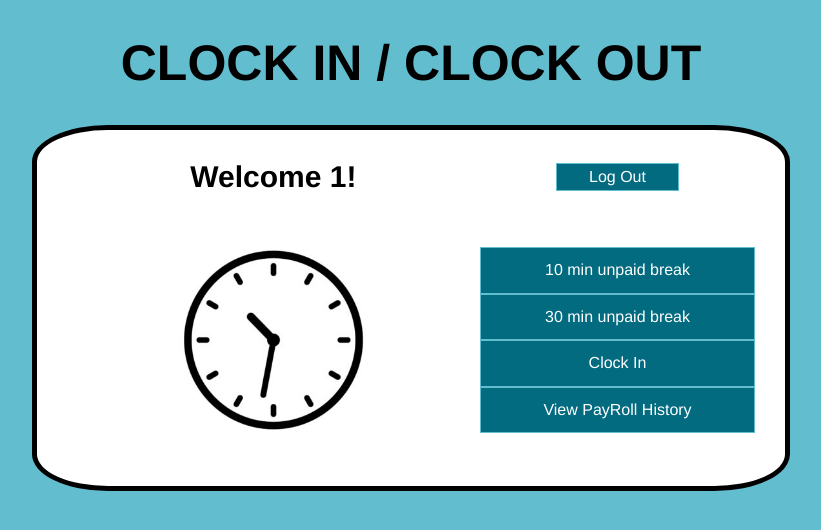
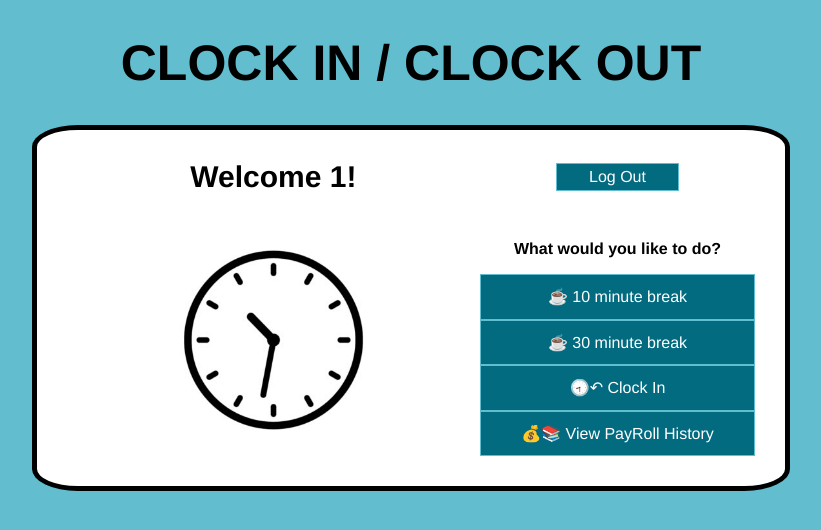
Before and after one commit to Nikhil-Naikar/Clock-In-Clock-Out, a Vue app in the folder frontend/: page /main/1 in a window 1280 px wide. Shown: the top 530 px of the page, without its empty margins (229-1050 px from the left). Built offline with nearby package versions, Linux system fonts and the light colour scheme.

Commit message:
Update MainPage.vue

```diff
--- a/frontend/src/pages/worker/MainPage.vue
+++ b/frontend/src/pages/worker/MainPage.vue
@@ -11,11 +11,12 @@
                 <img src="../../assets/clock.png">
             </div>
             <div class="selection-container">
-                <base-button class="more-height" mode="big-buttons">10 min unpaid break</base-button>
-                <base-button class="more-height" mode="big-buttons">30 min unpaid break</base-button>
-                <base-button class="more-height" v-if="!isClockedIn"  mode="big-buttons" @click="startShift">Clock In</base-button>
-                <base-button class="more-height" v-else  mode="big-buttons" @click="endShift">Clock Out</base-button>
-                <base-button class="more-height" mode="big-buttons">View PayRoll History</base-button>
+                    <p class="small-text">What would you like to do?</p>
+                    <base-button class="more-height" mode="big-buttons">☕️ 10 minute break</base-button>
+                    <base-button class="more-height" mode="big-buttons">☕️ 30 minute break</base-button>
+                    <base-button class="more-height" v-if="!isClockedIn"  mode="big-buttons" @click="startShift">🕣↶ Clock In</base-button>
+                    <base-button class="more-height" v-else  mode="big-buttons" @click="endShift">🕣↷ Clock Out</base-button>
+                    <base-button class="more-height" mode="big-buttons">💰📚 View PayRoll History</base-button>
             </div>
         </div>
     </div>
@@ -52,8 +53,13 @@ export default {
   background-color: white;
   margin-left: 20%;
   margin-right: 20%;
-  border-radius: 10%;
+  border-radius: 6%;
   border: 5px solid black;
+}
+
+.small-text{
+    font-size: medium;
+    font-weight: bold;
 }
 
 .grid-container {
```
